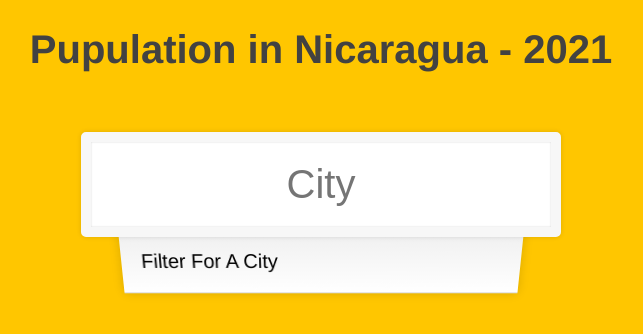
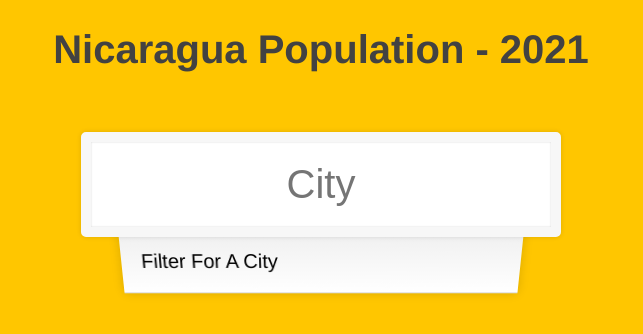
Before and after one commit to hectorsevillasandoval/js30, a plain HTML site: page Day 6 - Ajax Type Ahead/index.html in a window 1280 px wide. Shown: the whole page, without its empty margins (319-962 px from the left). Drawn offline with Linux system fonts and the light colour scheme.

Commit message:
title modified

```diff
--- a/Day 6 - Ajax Type Ahead/index.html
+++ b/Day 6 - Ajax Type Ahead/index.html
@@ -8,7 +8,7 @@
 </head>
 
 <body>
-    <h1>Pupulation in Nicaragua - 2021</h1>
+    <h1>Nicaragua Population - 2021</h1>
     <form class="search-form">
         <input type="text" class="search" placeholder="City">
         <ul class="suggestions">
```
